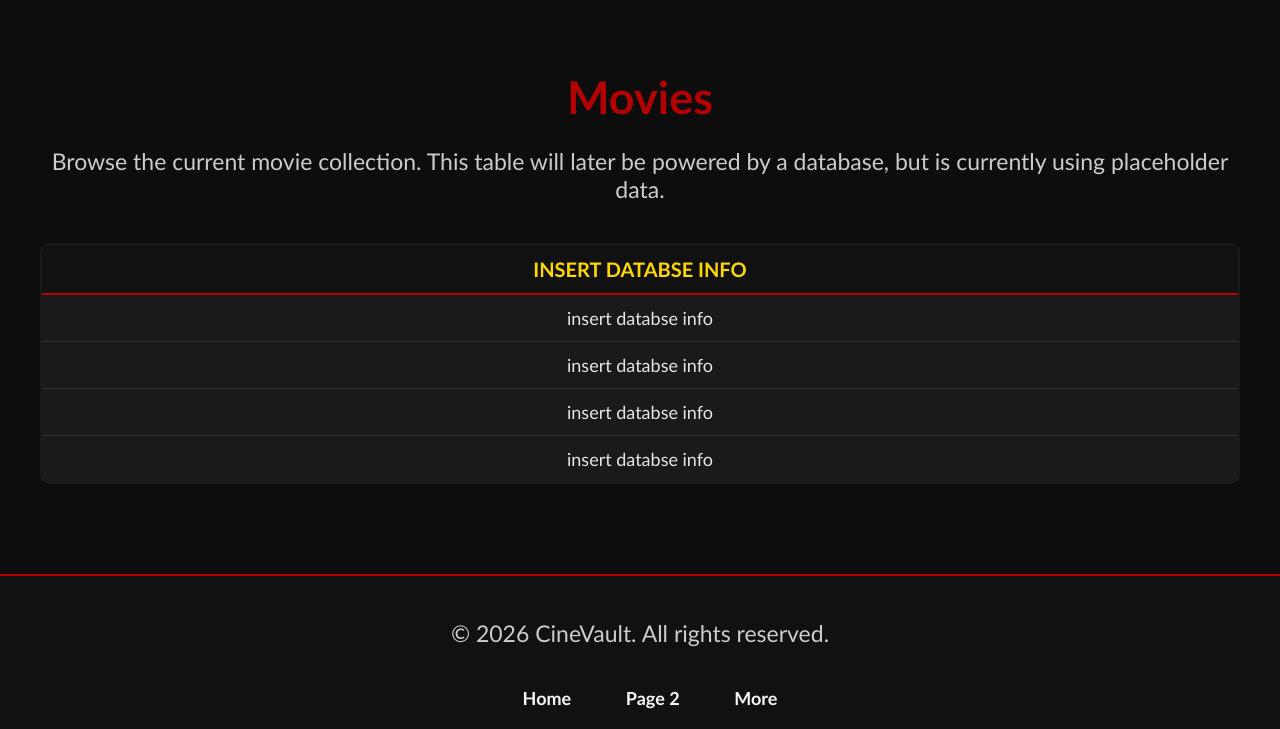
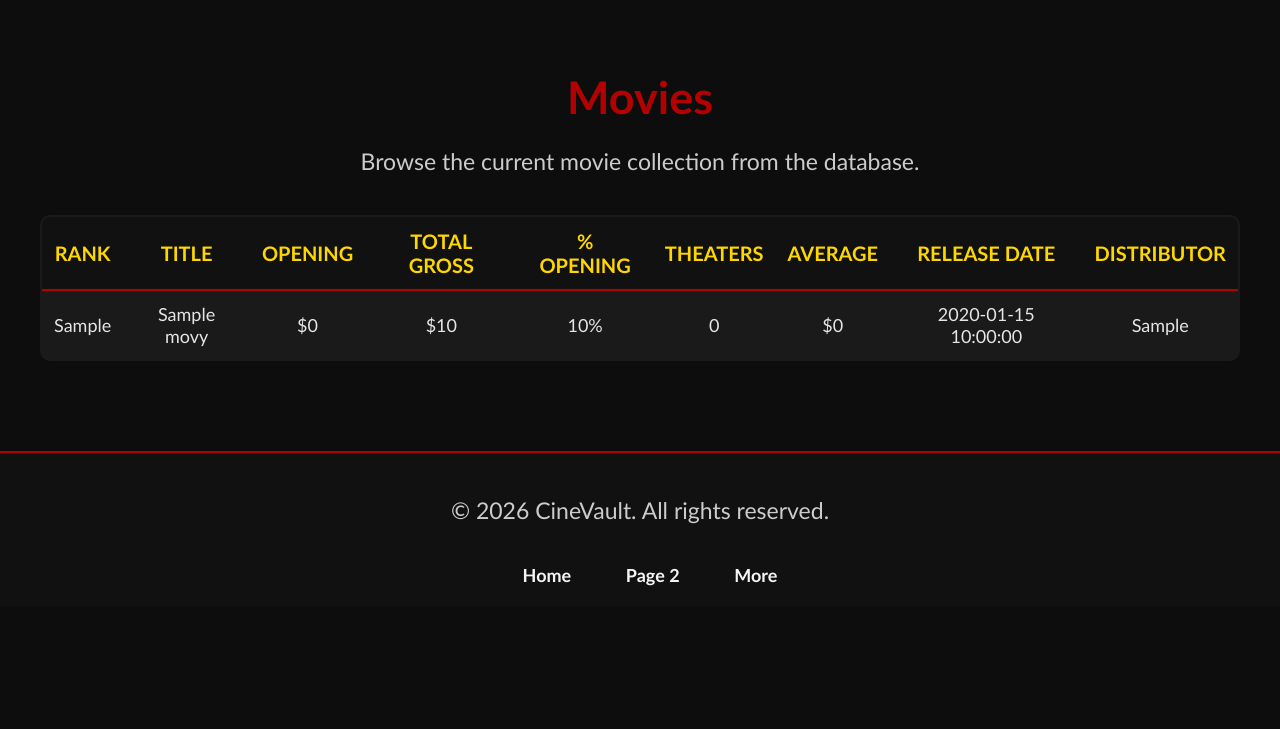
Before and after one commit to Nighthawk500/Movie-DB, a PHP site: page / in a window 1280 px wide. Shown: the part 109-838 px from the top of the page. After the commit the page ends 695 px from the top, so only its background shows below. Run offline with PHP 8.4, Linux system fonts and the light colour scheme; tables that the repository leaves empty or names only in its code hold one stand-in row (values such as "Sample post").

Commit message:
Update index.php

```diff
--- a/pages/index.php
+++ b/pages/index.php
@@ -1,69 +1,88 @@
+<!--includes files-->
 <?php include '../includes/ssi-header.php'; ?>
+<?php include '../includes/ssi-conn.php'; ?>
 
+<!--start of main page content-->
 <main class="container">
 
     <h1>Movies</h1>
 
     <p>
-
-        Browse the current movie collection. This table will later be powered by a database,
-
-        but is currently using placeholder data.
-
+        Browse the current movie collection from the database.
     </p>
 
+    <!--table wrapper for styling + scroll support-->
     <div class="table-wrapper">
 
+        <!--start movie table-->
         <table class="movie-table">
-
             <thead>
-
                 <tr>
-
-                    <th>insert databse info</th>
-
+                    <th>rank</th>
+                    <th>title</th>
+                    <th>opening</th>
+                    <th>total gross</th>
+                    <th>% opening</th>
+                    <th>theaters</th>
+                    <th>average</th>
+                    <th>release date</th>
+                    <th>distributor</th>
                 </tr>
-
             </thead>
 
+            <!--table body where database rows will show up-->
             <tbody>
 
-                <tr>
+            <?php
+            // grab all movies from the database ordered by rank
+            $sql = "SELECT * FROM movies ORDER BY rank_num ASC";
+            $result = mysqli_query($conn, $sql);
 
-                    <td>insert databse info</td>
+            if ($result && mysqli_num_rows($result) > 0) {
 
-                </tr>
+                // loop through each movie row
+                while ($row = mysqli_fetch_assoc($result)) {
 
+                    echo "<tr>
+                        <!-- movie rank -->
+                        <td>{$row['rank_num']}</td>
 
+                        <!-- movie title -->
+                        <td>{$row['title']}</td>
 
-                <tr>
+                        <!-- opening weekend formatted as money -->
+                        <td>$" . number_format($row['opening']) . "</td>
 
-                    <td>insert databse info</td>
+                        <!-- total gross formatted as money -->
+                        <td>$" . number_format($row['total_gross']) . "</td>
 
-                </tr>
+                        <!-- opening percentage -->
+                        <td>{$row['percent_total']}%</td>
 
+                        <!-- number of theaters -->
+                        <td>" . number_format($row['theaters']) . "</td>
 
+                        <!-- average per theater -->
+                        <td>$" . number_format($row['average']) . "</td>
 
-                <tr>
+                        <!-- release date -->
+                        <td>{$row['release_date']}</td>
 
-                    <td>insert databse info</td>
+                        <!-- distributor -->
+                        <td>{$row['distributor']}</td>
+                    </tr>";
+                }
 
-                </tr>
-
-
-
-                <tr>
-
-                    <td>insert databse info</td>
-
-                </tr>
+            } else {
+                // fallback message if no data exists
+                echo "<tr><td colspan='9'>no records found</td></tr>";
+            }
+            ?>
 
             </tbody>
-
-        </table </div>
-
+        </table>
+    </div>
 </main>
 
-
-
+<!--include footer-->
 <?php include '../includes/ssi-footer.php'; ?>
```
